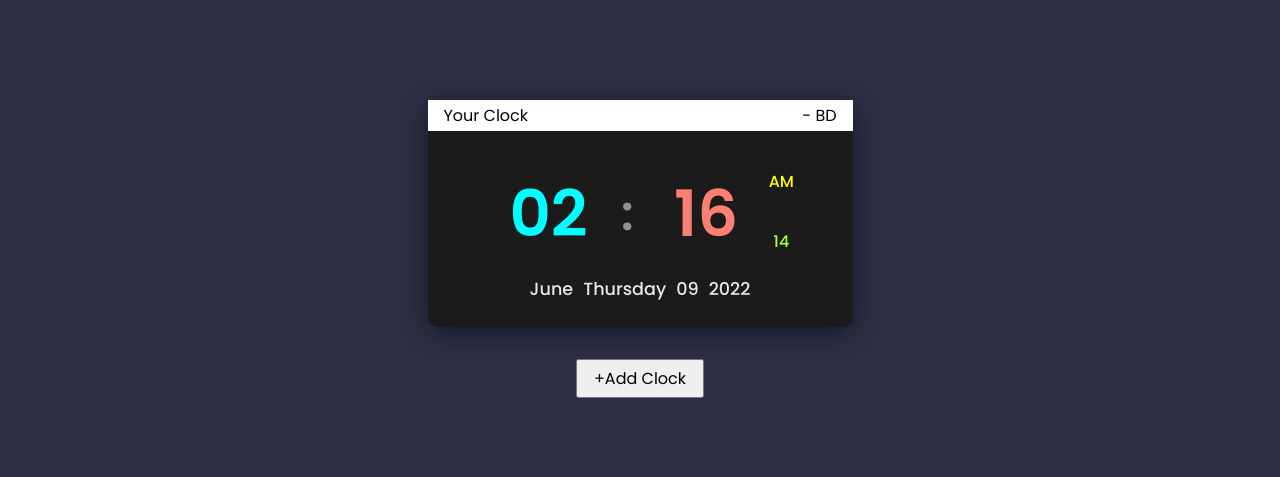
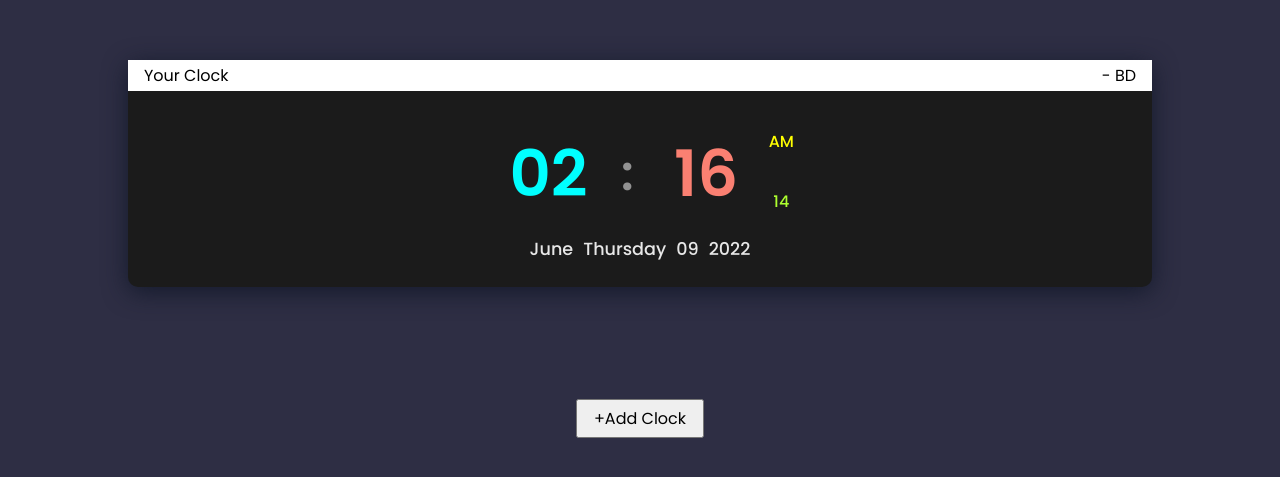
Before and after one commit to Safin-Ahmed/track-zone, a React (Vite) app: page / in a window 1280 px wide. Shown: the part 151-628 px from the top of the page. Built offline with nearby package versions, Linux system fonts and the light colour scheme.

Commit message:
Added some css

```diff
--- a/src/app/App.css
+++ b/src/app/App.css
@@ -1,50 +1,15 @@
-.App {
-  text-align: center;
-}
-
-.App-logo {
-  height: 40vmin;
-  pointer-events: none;
-}
-
-@media (prefers-reduced-motion: no-preference) {
-  .App-logo {
-    animation: App-logo-spin infinite 20s linear;
-  }
-}
-
-.App-header {
-  background-color: #282c34;
-  min-height: 100vh;
-  display: flex;
-  flex-direction: column;
-  align-items: center;
-  justify-content: center;
-  font-size: calc(10px + 2vmin);
-  color: white;
-}
-
-.App-link {
-  color: #61dafb;
-}
-
-@keyframes App-logo-spin {
-  from {
-    transform: rotate(0deg);
-  }
-  to {
-    transform: rotate(360deg);
-  }
-}
-
-button {
-  font-size: calc(10px + 2vmin);
-}
-
 .add_clock {
   display: block;
   padding: 0.3rem 1rem;
   margin: auto;
   margin-top: 2rem;
   font-size: 1rem;
+  cursor: pointer;
 }
+
+.custom-clocks {
+  display: flex;
+  margin-top: 5rem;
+  gap: 2rem;
+  flex-wrap: wrap;
+}
--- a/src/app/App.jsx
+++ b/src/app/App.jsx
@@ -48,12 +48,14 @@ function App() {
   };
   return (
     <>
+      <div className="default-clock">
         <Clock
           isDefault="true"
           title={state.user.title}
           setTitleHandler={setTitleHandler}
           setTimeZoneHandler={setTimeZoneHandler}
         />
+      </div>
       <div className="custom-clocks">
         {state.clocks.map((clock) => (
           <Clock
--- a/src/components/Clock/Clock.jsx
+++ b/src/components/Clock/Clock.jsx
@@ -16,7 +16,11 @@ const Clock = ({
   const { date, hours, minutes, seconds, period, month, numDay, day, year } =
     useClock(timeZone);
   return (
-    <div className={classes.clockContainer}>
+    <div
+      className={`${classes.clockContainer} ${
+        isDefault ? classes.bigContainer : ""
+      }`}
+    >
       {isDefault && (
         <Title
           setTitleHandler={setTitleHandler}
@@ -34,7 +38,11 @@ const Clock = ({
           isDefault={isDefault}
         />
       )}
-      <div className={classes.digitalClock}>
+      <div
+        className={`${classes.digitalClock} ${
+          isDefault ? classes.bigClock : ""
+        }`}
+      >
         <Time
           hours={hours}
           minutes={minutes}
--- a/src/components/Clock/Clock.module.css
+++ b/src/components/Clock/Clock.module.css
@@ -2,6 +2,23 @@
   background-color: #1b1b1b;
   box-shadow: 0 5px 25px rgba(14, 21, 37, 0.8);
   border-radius: 10px;
+  cursor: pointer;
+  max-width: 425px;
+  margin: auto;
+  transition: all 0.2s ease-in;
+}
+
+.bigContainer {
+  max-width: 80vw;
+  margin: auto;
+}
+
+.bigClock {
+  width: 80vw !important;
+}
+
+.clockContainer:hover {
+  transform: translateY(-20px);
 }
 
 .digitalClock {
```
Lines whose indentation alone changed are shown as unchanged.
